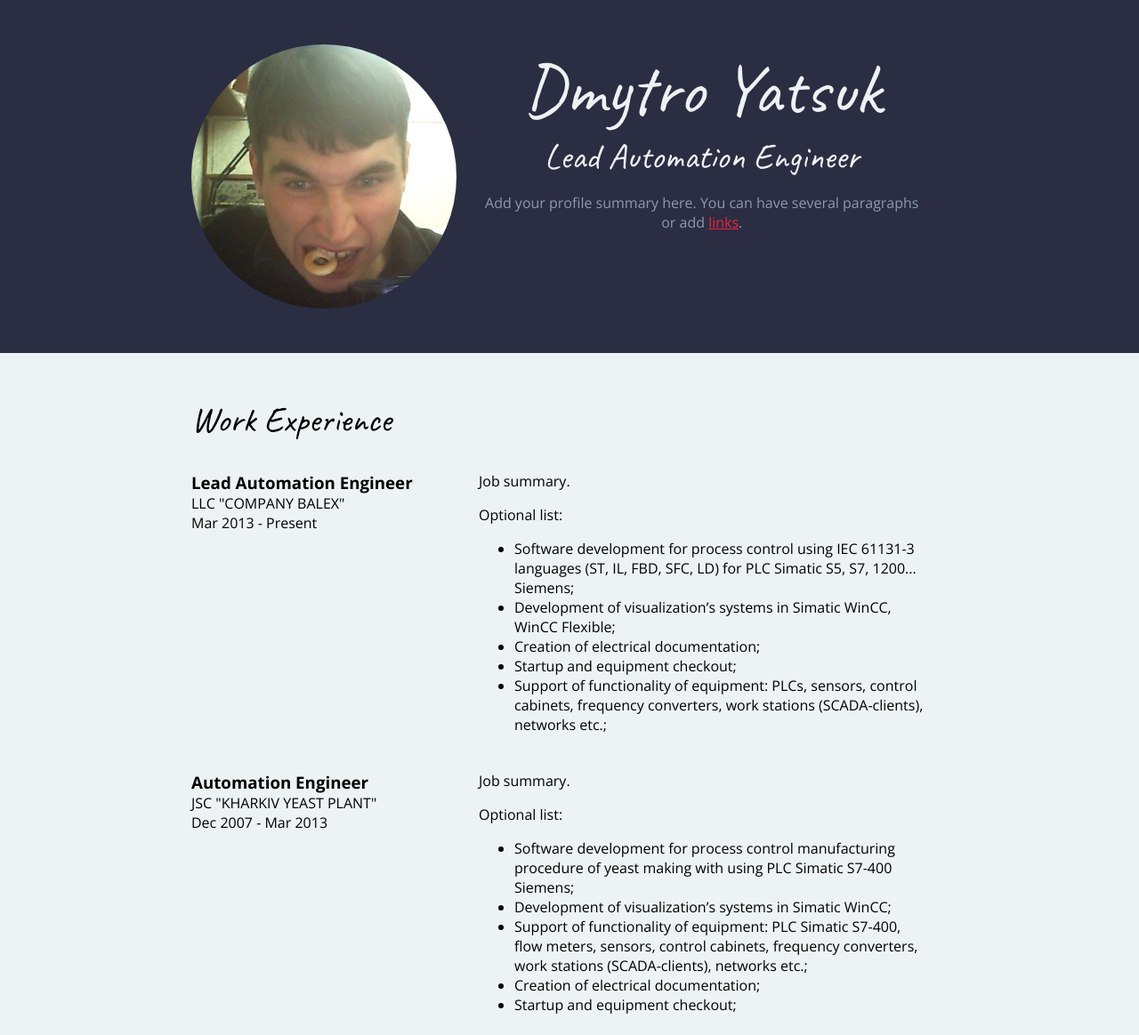
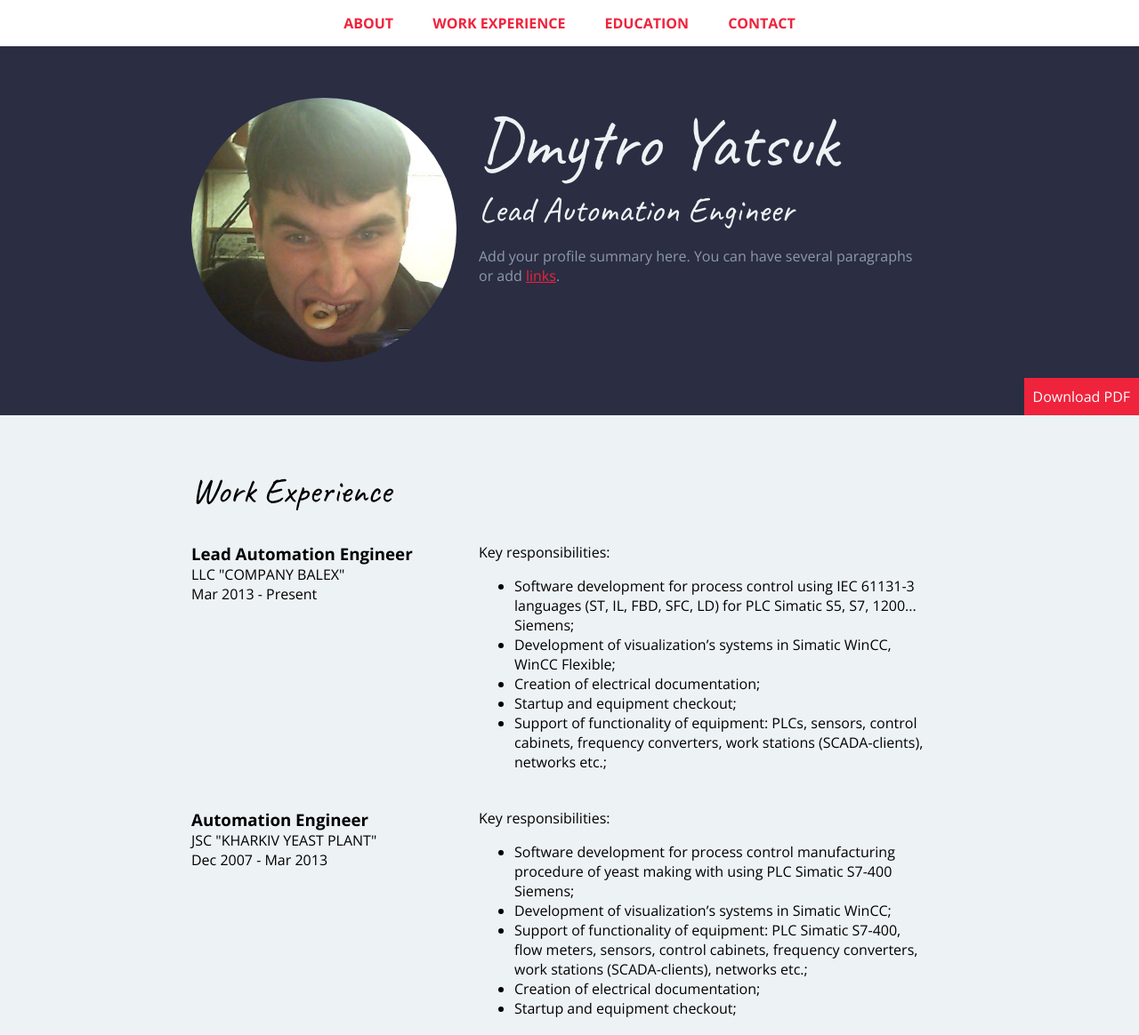
Before and after one commit to DmitroYatsuk/yda-resume, a plain HTML site: page index.html in a window 1280 px wide. Shown: the top 1164 px of the page at 89% size. Drawn offline with nearby package versions, Linux system fonts and the light colour scheme.

Commit message:
navigation
navigation bar has been added

```diff
--- a/css/style.css
+++ b/css/style.css
@@ -43,7 +43,7 @@ a:hover {
 .content-wrap {
     max-width: 950px;
     margin: 0 auto;
-    padding: 50px;
+    padding: 60px 50px;
     overflow: hidden;
 }
 .col-narrow {
@@ -58,17 +58,27 @@ a:hover {
 .uppercase {
     text-transform: uppercase;
 }
+.btn {
+    text-decoration: none;
+    background: #EF233C;
+    color: white;
+    padding: 10px;
+    display: inline-block;
+}
 
-
-/* Header and Footer */
+/* Header and Footer
+-------------------------*/
 header {
-    text-align: center;
+    padding-top: 50px;
+    position: relative;
 }
 .profile-img {
-    /*width: 300px;*/
     border-radius: 50%;
-    /*float: left;
-    margin-right: 10px;*/
+}
+.download {
+    position: absolute;
+    bottom: 0;
+    right: 0;
 }
 header, footer {
     background: #2B2D42;
@@ -85,6 +95,29 @@ footer {
     padding: 10px;
     display: inline-block;
 }
+
+/* Navigation
+-------------------*/
+nav {
+    text-align: center;
+    background: white;
+    position: fixed;
+    top: 0;
+    width: 100%;
+    z-index: 1;
+}
+nav a {
+    display: inline-block;
+    padding: 15px 20px;
+    text-decoration: none;
+    text-transform: uppercase;
+    font-weight: 700;
+/*
+    width: 25%;
+    font-size: 16px;
+*/
+}
+
 /* Work Experience */
 .work {
     background: #EDF2F4;
--- a/index.html
+++ b/index.html
@@ -9,7 +9,13 @@
 </head>
 <body>
     <!-- // Intro -->
-    <header>
+    <header id="about">
+        <nav class="display">
+          <a href="#about">About</a>
+          <a href="#work">Work Experience</a>
+          <a href="#education">Education</a>
+          <a href="#contact">Contact</a>
+        </nav>
         <div class="content-wrap">
         <img class="profile-img col-narrow" src="/yda-resume/images/yda_work.jpg" alt="Your Name">
         <div class="col-wide">
@@ -18,11 +24,12 @@
         <p>Add your profile summary here. You can have several paragraphs or add <a href="#">links</a>.</p>
         </div>
         </div>
+        <a href="resume.pdf" class="btn download" download>Download PDF</a>
     </header>
 
     <main>
         <!-- // Work Experience -->
-        <section class="work">
+        <section id="work" class="work">
             <div class="content-wrap">
                 <h2>Work Experience</h2>
 
@@ -34,10 +41,10 @@
                 </div>
                 <!-- Add as many paragraphs as you need. -->
                 <div class="col-wide job-description">
-                    <p>Job summary.</p>
+                    <!-- <p>Job summary.</p> -->
 
                     <!-- This list can be deleted if you don't want to use it. -->
-                    <p>Optional list:</p>
+                    <p>Key responsibilities:</p>
                     <ul>
                         <li>Software development for process control using IEC 61131-3 languages (ST, IL, FBD, SFC, LD) for PLC Simatic S5, S7, 1200... Siemens;</li>
                         <li>Development of visualization’s systems in Simatic WinCC, WinCC Flexible;</li>
@@ -54,10 +61,10 @@
                 </div>
                 <!-- Add as many paragraphs as you need. -->
                 <div class="col-wide job-description">
-                    <p>Job summary.</p>
+                    <!-- <p>Job summary.</p> -->
 
                     <!-- This list can be deleted if you don't want to use it. -->
-                    <p>Optional list:</p>
+                    <p>Key responsibilities:</p>
                     <ul>
                         <li>Software development for process control manufacturing procedure of yeast making with using PLC Simatic S7-400 Siemens;</li>
                         <li>Development of visualization’s systems in Simatic WinCC;</li>
@@ -67,29 +74,38 @@
                     </ul>
                     <!-- end of Job Details block. -->
                 </div>
+                <div class="col-narrow">
+                    <h3>Automation Engineer</h3>
+                    <p class="uppercase">JSC "Tyazhpromelectroproect"</p>
+                    <p>Feb 2006 – Dec 2007</p>
+                </div>
+                <!-- Add as many paragraphs as you need. -->
+                <div class="col-wide job-description">
+                    <!-- <p>Job summary.</p> -->
+
+                    <!-- This list can be deleted if you don't want to use it. -->
+                    <p>Key responsibilities:</p>
+                    <ul>
+                        <li>Software development for industrial process control using PLC Simatic S7-300, S7-400 Siemens;</li> <li>Creation of visualization’s systems in Simatic WinCC and Simatic WinCC Flexible;</li>
+                        <li>Development of electrical schematic diagrams, cable journals, lines coupling, layout design of cabinet units;</li>
+                        <li>Development of electric power supply systems.</li>
+                    </ul>
+                </div>
             </div>
         </section>
 
 
         <!-- // Education -->
-        <section class="education">
+        <section id="education" class="education">
             <div class="content-wrap">
             <h2>Education</h2>
 
             <!-- School details: copy this whole block to add more schools. -->
-            <h3>School name, year you attended</h3>
-            <p>Designation received</p>
+            <h3>National Technical University “Kharkov Polytechnic Institute” 2001 – 2007</h3>
+            <p>Master of electromechanics</p>
 
             <!-- Add as many paragraphs as you need. -->
-            <p>Summary.</p>
-            <!-- End of school details. -->
-
-            <!-- School details: copy this whole block to add more schools. -->
-            <h3>School name, year you attended</h3>
-            <p>Designation received</p>
-
-            <!-- Add as many paragraphs as you need. -->
-            <p>Summary.</p>
+            <p>Automated electromechanical systems and drive</p>
             <!-- End of school details. -->
 
             <!-- School details: copy this whole block to add more schools. -->
@@ -104,7 +120,7 @@
     </main>
 
     <!-- // Footer & contact info -->
-    <footer>
+    <footer id="contact">
         <div class="content-wrap">
         <h2>Let's Keep in Touch!</h2>
 
```
